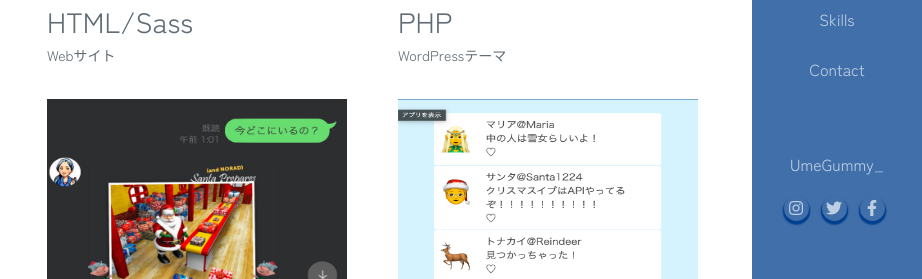
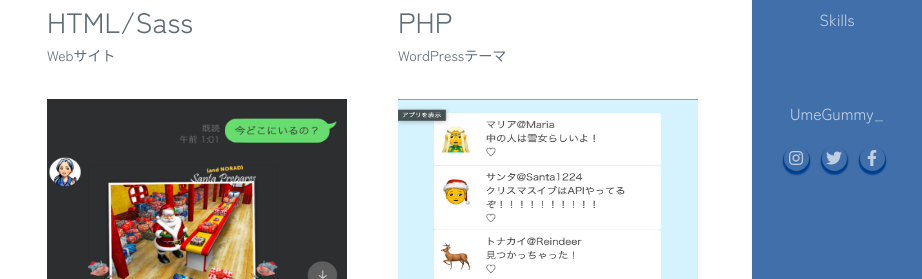
Before and after one commit to UmeGummy/portfolio, a plain HTML site: page skills.html in a window 1280 px wide. Shown: the part 294-573 px from the top of the page, 358-1280 px from the left. Drawn offline with Linux system fonts and the light colour scheme.

Commit message:
Update skills.html

```diff
--- a/skills.html
+++ b/skills.html
@@ -94,7 +94,7 @@
                         <li class="header-nav__link"><a href="">About</a></li>
                         <li class="header-nav__link"><a href="web.html">Works</a></li>
                         <li class="header-nav__link"><a href="skills.html">Skills</a></li>
-                        <li class="header-nav__link"><a href="">Contact</a></li>
+
                         <li class="header-nav__link"><a href="index.html">UmeGummy_</a></li>
                     </ul>
                 </nav>
```
